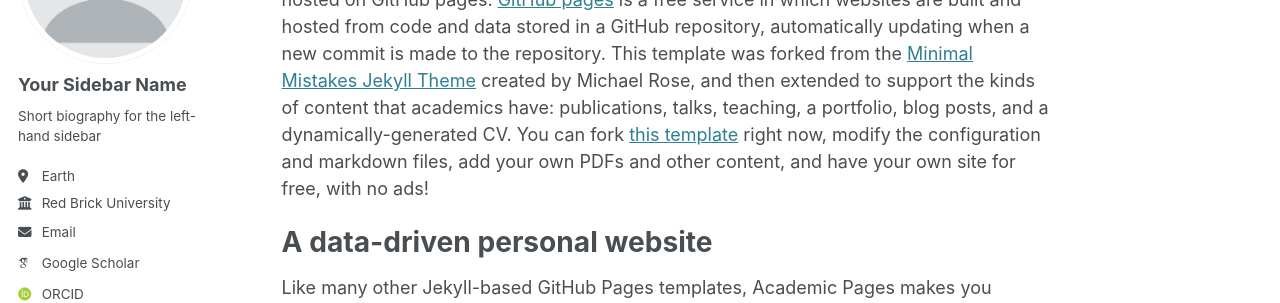
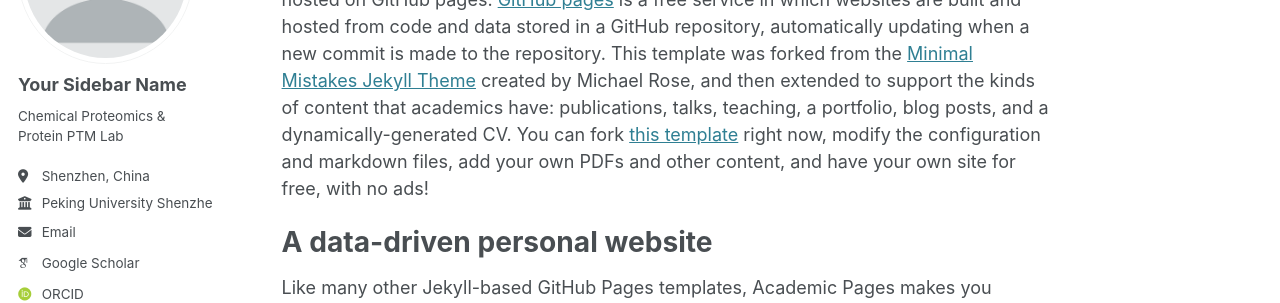
Before and after one commit to mobotea/jinjungaolab.github.io, a Jekyll site: the page built from _pages/about.md, in a window 1280 px wide. Shown: the part 217-520 px from the top of the page. Built offline with Jekyll 4.4.1, drawn with Linux system fonts in a browser that asks for light colours; some web fonts are replaced.

Commit message:
Update _config.yml

```diff
--- a/_config.yml
+++ b/_config.yml
@@ -25,11 +25,11 @@ author:
   avatar           : "profile.png"
   name             : "Your Sidebar Name"
   pronouns         : # example: "she/her"
-  bio              : "Short biography for the left-hand sidebar"
-  location         : "Earth"
-  employer         : "Red Brick University"
+  bio              : "Chemical Proteomics & Protein PTM Lab"
+  location         : "Shenzhen, China"
+  employer         : "Peking University Shenzhen Graduate School"
   uri              : # URL
-  email            : "none@example.org"
+  email            : "gaojinjun at pku dot edu dot cn"
 
   # Academic websites
   arxiv            : # URL - Update with the correct link to your profile
```
